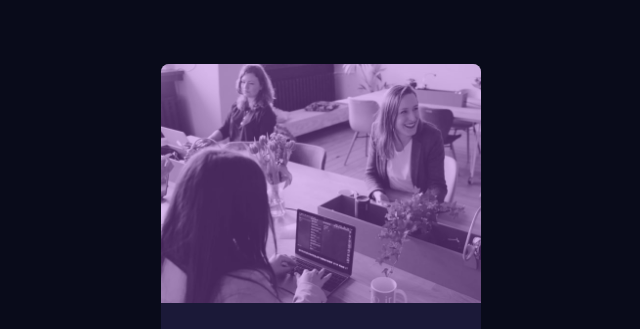
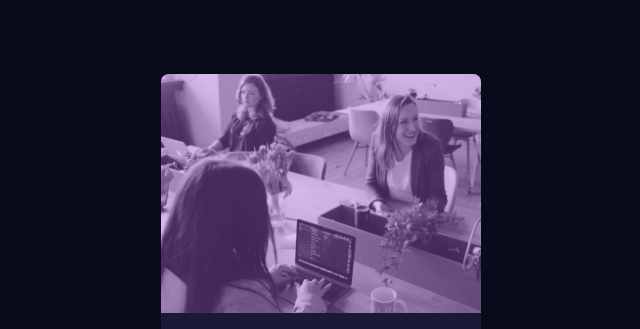
Before and after one commit to dekitsuneco/stats-card-component, a website: page app/index.html in a window 1280 px wide. Shown: the top 329 px of the page, without its empty margins (319-959 px from the left). Drawn offline with Linux system fonts and the light colour scheme.

Commit message:
Wrap content in main tag and center card in it

```diff
--- a/app/src/styles/scss/style.scss
+++ b/app/src/styles/scss/style.scss
@@ -14,10 +14,18 @@ body {
 
   display: flex;
   flex-direction: column;
-  justify-content: center;
+  //justify-content: center;
+  justify-content: space-between;
 
   background: hsl(233, 47%, 7%);
   font-size: 15px;
+}
+
+main {
+  flex: 1 1 auto;
+  display: flex;
+  justify-content: center;
+  align-items: center;
 }
 
 
```
Also changed, not shown: app/src/styles/style.css, 1 other file.
